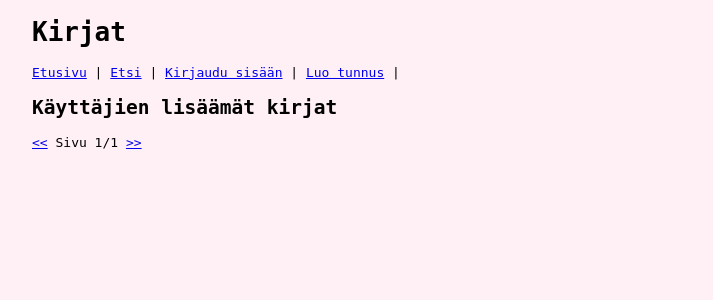
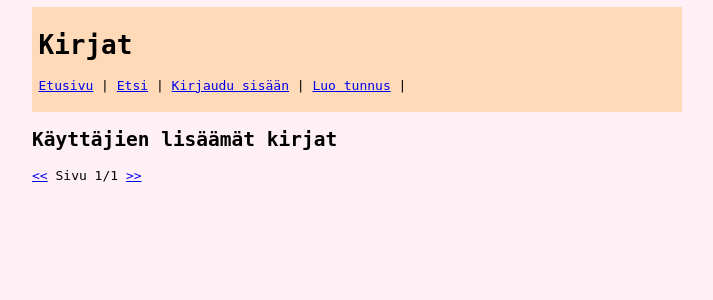
Before and after one commit to rantanenmartta/books, a Flask app: page / in a window 1280 px wide. Shown: the top 300 px of the page, without its empty margins (283-996 px from the left). Run offline with Flask 3, Linux system fonts and the light colour scheme; data that the repository does not hold is empty.

Commit message:
Add navigation block color

```diff
--- a/static/main.css
+++ b/static/main.css
@@ -4,6 +4,12 @@ body {
   max-width: 50em;
   font-family: monospace;
   background-color: lavenderblush;
+}
+
+.nav {
+  background-color: peachpuff;
+  padding: 0.5em;
+  margin: 0.5em 0;
 }
 
 .book {
--- a/templates/layout.html
+++ b/templates/layout.html
@@ -7,6 +7,7 @@
 </head>
 
 <body>
+ <div class="nav">
   <h1>Kirjat</h1>
 
   <p>
@@ -21,6 +22,7 @@
     <a href="/register">Luo tunnus</a> |
   {% endif %}
   </p>
+ </div>
 
   {% for message in get_flashed_messages() %}
   <div class="info">
```
